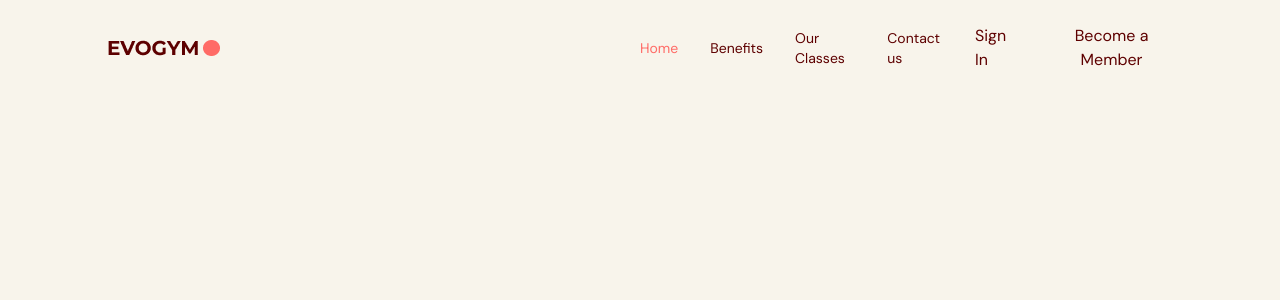
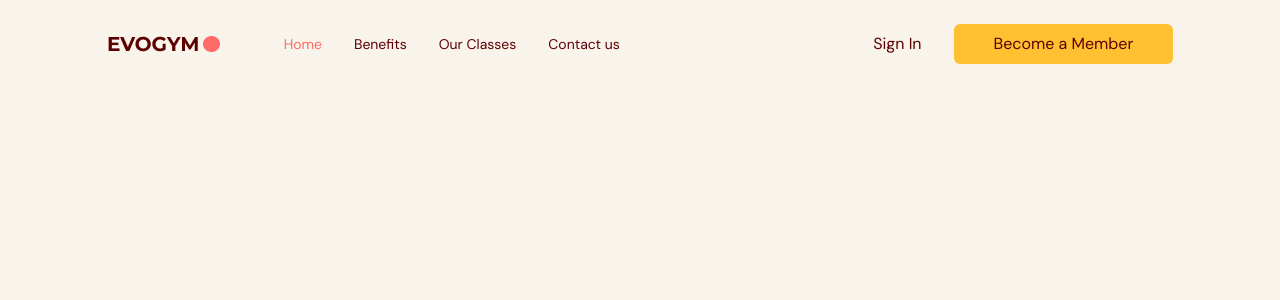
Before and after one commit to Niicklz/gym-application, a React (Vite) app: page / in a window 1280 px wide. Shown: the top 300 px of the page. Built offline with nearby package versions, Linux system fonts and the light colour scheme.

Commit message:
feat: header finish

```diff
--- a/src/GymApp.tsx
+++ b/src/GymApp.tsx
@@ -1,5 +1,5 @@
 import NavBar from "./components/NavBar/NavBar";
-import {useState} from "react"
+import {useState, useEffect} from "react"
 import { SelectedPage } from "./shared/types";
 
 
@@ -7,11 +7,29 @@ import { SelectedPage } from "./shared/types";
 
 export const GymApp = () => {
 const [selectedPage, setSelectedPage] = useState<SelectedPage>(SelectedPage.Home)
+const [isTopOfPage, setIsTopOfPage] = useState<boolean>(true)
+
+useEffect(()=> {
+  const handleScroll = ()=> {
+    if(window.scrollY === 0) {
+      setIsTopOfPage(true)
+      setSelectedPage(SelectedPage.Home)
+    } else {
+      setIsTopOfPage(false)
+    }
+
+
+  }
+
+  window.addEventListener("scroll", handleScroll)
+  return ()=> window.removeEventListener("scroll", handleScroll)
+
+},[])
 
 
 
   return <div className="app bg-gray-20">
-    <NavBar selectedPage={selectedPage} setSelectedPage={setSelectedPage}/>
+    <NavBar selectedPage={selectedPage} isTopOfPage={isTopOfPage} setSelectedPage={setSelectedPage}/>
 
 
   </div>;
--- /dev/null
+++ b/src/components/Button/Button.tsx
@@ -0,0 +1,24 @@
+import { SelectedPage } from '@/shared/types';
+import React from 'react'
+import AnchorLink from 'react-anchor-link-smooth-scroll'
+
+type ButtonProps = {
+
+    children: React.ReactNode;
+    setSelectedPage: (value: SelectedPage) => void
+
+}
+
+export const Button = ({children, setSelectedPage}: ButtonProps) => {
+  return (
+<AnchorLink className='rounded-md bg-secondary-500 px-10 py-2 hover:bg-primary-500 hover:text-white'
+onClick={()=> setSelectedPage(SelectedPage.ContactUs)}
+href={`#${SelectedPage.ContactUs}`}
+>
+    {children}
+</AnchorLink>
+
+    )
+}
+
+export default Button
--- a/src/components/NavBar/NavBar.tsx
+++ b/src/components/NavBar/NavBar.tsx
@@ -1,29 +1,33 @@
-import { useState, useEffect } from "react"
+import { useState } from "react"
 import { Bars3Icon, XMarkIcon } from "@heroicons/react/24/solid"
 import Logo from "@/assets/Logo.png"
 import { Link } from "../Link/Link"
 import { SelectedPage } from "@/shared/types"
 import useMediaQuery from "@/hooks/useMediaQuery"
+import Button from "../Button/Button"
 
 type NavBarProps = {
   selectedPage: SelectedPage,
   setSelectedPage: (value:SelectedPage)=> void
+  isTopOfPage: boolean
 }
 
-export const NavBar = ({selectedPage, setSelectedPage}: NavBarProps) => {
+export const NavBar = ({selectedPage, setSelectedPage, isTopOfPage}: NavBarProps) => {
   const [isMenuToggled, setIsMenuToggled] = useState<boolean>(false)
+  const navBackground = isTopOfPage ? "" : "bg-primary-100 drop-shadow";
 
   const flexBetween = "flex items-center justify-between" // This variable is to make the effect of a navbar :d
   const isAboveMediumScreens = useMediaQuery("(min-width: 1060px)");
   return (
     <header>
-     <nav className={`${flexBetween} fixed top-0 z-30 w-full  py-6 `} >
-      <div className={`${flexBetween} mx-auto w-5/6`}>
-      <div className={`${flexBetween} w-full gap-16 `}>
+     <nav className={`${navBackground} ${flexBetween} fixed top-0 z-30 w-full  py-6 `} >
+      <div className={`${flexBetween} test mx-auto w-5/6`}>
+      <div className={`${flexBetween}  w-full gap-16`}>
           <img src={Logo} alt="logo" />
           {/* left Side of NavBar */}
-        </div>
-        {isAboveMediumScreens ? <div className={`${flexBetween} w-full gap-8`}>
+
+          {/* right side of navbar */}
+          {isAboveMediumScreens ? <div className={`${flexBetween} w-full`}>
           <ul className={`${flexBetween} gap-8 text-sm `}>
             <Link selectedPage={selectedPage} setSelectedPage={setSelectedPage} page="Home"  />
             <Link selectedPage={selectedPage} setSelectedPage={setSelectedPage} page="Benefits"/>
@@ -33,13 +37,32 @@ export const NavBar = ({selectedPage, setSelectedPage}: NavBarProps) => {
           </ul>
           <div className={`${flexBetween} gap-8`} >
             <p>Sign In</p>
-            <button>Become a Member</button>
+            <Button setSelectedPage={setSelectedPage}>Become a Member</Button>
           </div>
         </div> : <button className="rounded-full bg-secondary-500 p-2" onClick={()=> setIsMenuToggled(!isMenuToggled)}><Bars3Icon className="h-6 w-6 text-white"/></button>}
+        </div>
+
       </div>
 
 
       </nav>
+      {/*Mobile Menu */}
+
+      {!isAboveMediumScreens && isMenuToggled && (
+        <div className="fixed right-0 bottom-0 z-40 h-full w-[300px]   bg-primary-100 drop-shadow-xl">
+          <div className=" flex justify-end p-12">
+          <button onClick={()=> setIsMenuToggled(!isMenuToggled)} className="close-btn "><XMarkIcon className="h-6 w-6 text-gray-400"/></button>
+          </div>
+         {/*Menu Items */}
+         <ul className={`flex flex-col px-20 gap-8 text-2xl`}>
+            <Link selectedPage={selectedPage} setSelectedPage={setSelectedPage} page="Home"  />
+            <Link selectedPage={selectedPage} setSelectedPage={setSelectedPage} page="Benefits"/>
+            <Link selectedPage={selectedPage} setSelectedPage={setSelectedPage} page="Our Classes"/>
+            <Link selectedPage={selectedPage} setSelectedPage={setSelectedPage} page="Contact us"/>
+
+          </ul>
+        </div>
+      )}
     </header>
   )
 }
```
